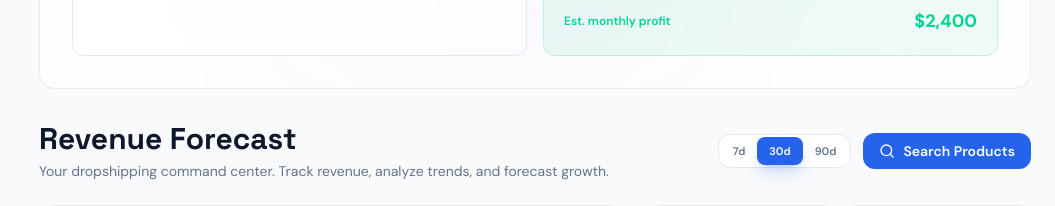
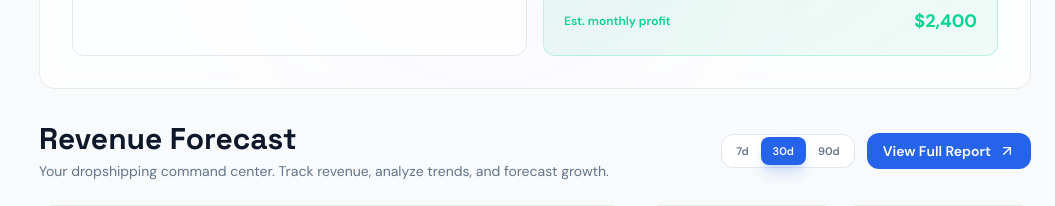
Before and after one commit to trendaryollc-blip/dropship-hub, a Next.js app: page /dashboard in a window 1280 px wide. Shown: the part 1340-1546 px from the top of the page, without its empty margins (225-1280 px from the left). Built offline with nearby package versions, Linux system fonts and the light colour scheme; no server answers.

Commit message:
link dashboard Revenue Forecast section to /revenue page: title, chart, and stat cards all navigate to full report

```diff
--- a/src/app/(app)/dashboard/page.tsx
+++ b/src/app/(app)/dashboard/page.tsx
@@ -88,7 +88,6 @@ export default function DashboardHome() {
           actual={data.revenue.actual}
           predicted={data.revenue.predicted}
           stats={data.revenue.stats}
-          username="trendaryo206"
         />
         <DailyMission mission={data.mission} />
       </div>
--- a/src/components/dashboard/RevenueForecast.tsx
+++ b/src/components/dashboard/RevenueForecast.tsx
@@ -2,8 +2,7 @@
 
 import { useRef, useState } from "react";
 import Link from "next/link";
-import { useRouter } from "next/navigation";
-import { TrendingUp, TrendingDown, Package, DollarSign, ShoppingCart, BarChart3, Search, ArrowUpRight } from "lucide-react";
+import { TrendingUp, TrendingDown, Package, DollarSign, ShoppingCart, BarChart3, ArrowUpRight } from "lucide-react";
 import { useInView } from "@/hooks/useInView";
 import { useAnimatedCounter } from "@/hooks/useAnimatedCounter";
 import type { RevenueStat } from "@/lib/mock-dashboard";
@@ -56,10 +55,10 @@ function MiniSparkline({ points, color }: { points: number[]; color: string }) {
 }
 
 const statLinks: Record<string, string> = {
-  "Revenue This Month": "/products",
-  "Products Analyzed": "/products",
-  "Active Orders": "/products",
-  "Est. Profit": "/products",
+  "Revenue This Month": "/revenue",
+  "Products Analyzed": "/revenue",
+  "Active Orders": "/revenue",
+  "Est. Profit": "/revenue",
 };
 
 function AnimatedStatCard({ stat, delay }: { stat: RevenueStat; delay: number }) {
@@ -216,11 +215,10 @@ function RevenueChart({ actual, predicted }: { actual: { date: string; value: nu
   );
 }
 
-export default function RevenueForecast({ actual, predicted, stats, username }: {
+export default function RevenueForecast({ actual, predicted, stats }: {
   actual: { date: string; value: number }[];
   predicted: { date: string; value: number }[];
   stats: RevenueStat[];
-  username: string;
 }) {
   const [timeframe, setTimeframe] = useState<"7d" | "30d" | "90d">("30d");
 
@@ -228,14 +226,14 @@ export default function RevenueForecast({ actual, predicted, stats, username }:
     <div className="space-y-6">
       {/* Actions Row */}
       <div className="flex flex-col md:flex-row md:items-center md:justify-between gap-4">
-        <div>
-          <h1 className="font-display text-2xl md:text-3xl font-bold text-foreground mb-1">
+        <Link href="/revenue" className="group">
+          <h1 className="font-display text-2xl md:text-3xl font-bold text-foreground mb-1 group-hover:text-accent transition-colors">
             Revenue Forecast
           </h1>
-          <p className="text-sm text-muted-foreground max-w-xl">
+          <p className="text-sm text-muted-foreground max-w-xl group-hover:text-foreground/70 transition-colors">
             Your dropshipping command center. Track revenue, analyze trends, and forecast growth.
           </p>
-        </div>
+        </Link>
         <div className="flex items-center gap-3">
           <div className="flex items-center bg-surface rounded-xl border border-border p-0.5">
             {(["7d", "30d", "90d"] as const).map((tf) => (
@@ -249,11 +247,11 @@ export default function RevenueForecast({ actual, predicted, stats, username }:
             ))}
           </div>
           <Link
-            href="/products"
+            href="/revenue"
             className="inline-flex items-center gap-2 px-4 py-2 rounded-xl bg-accent text-white text-sm font-semibold hover:bg-accent-hover transition-all hover:shadow-[0_0_20px_rgba(var(--glow-color),0.3)] active:scale-[0.97]"
           >
-            <Search className="h-4 w-4" />
-            Search Products
+            View Full Report
+            <ArrowUpRight className="h-4 w-4" />
           </Link>
         </div>
       </div>
@@ -261,7 +259,11 @@ export default function RevenueForecast({ actual, predicted, stats, username }:
       {/* Chart + Stats Grid */}
       <div className="grid grid-cols-1 lg:grid-cols-5 gap-6">
         <div className="lg:col-span-3">
-          <RevenueChart actual={actual} predicted={predicted} />
+          <Link href="/revenue" className="block group">
+            <div className="transition-all group-hover:opacity-90">
+              <RevenueChart actual={actual} predicted={predicted} />
+            </div>
+          </Link>
         </div>
         <div className="lg:col-span-2 grid grid-cols-2 gap-3">
           {stats.map((stat, i) => (
```
